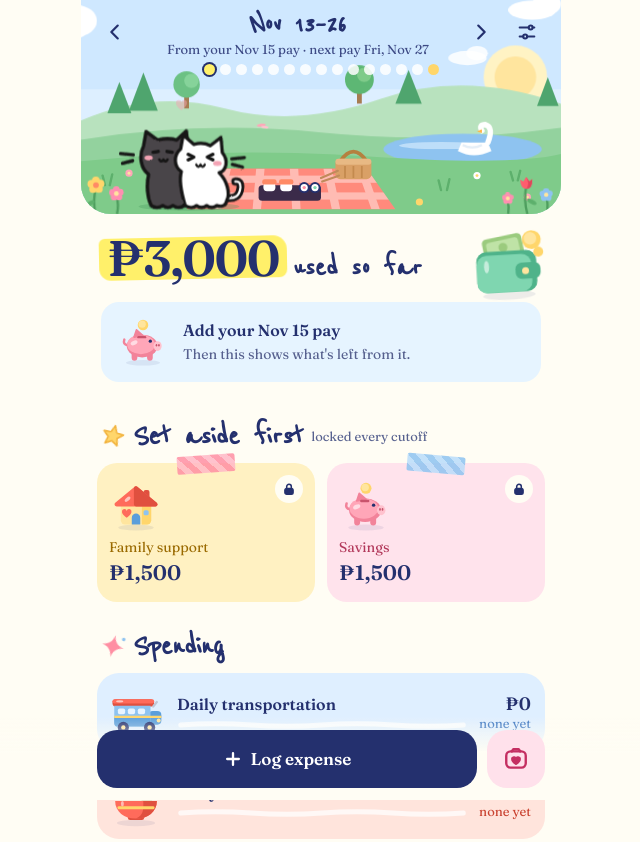
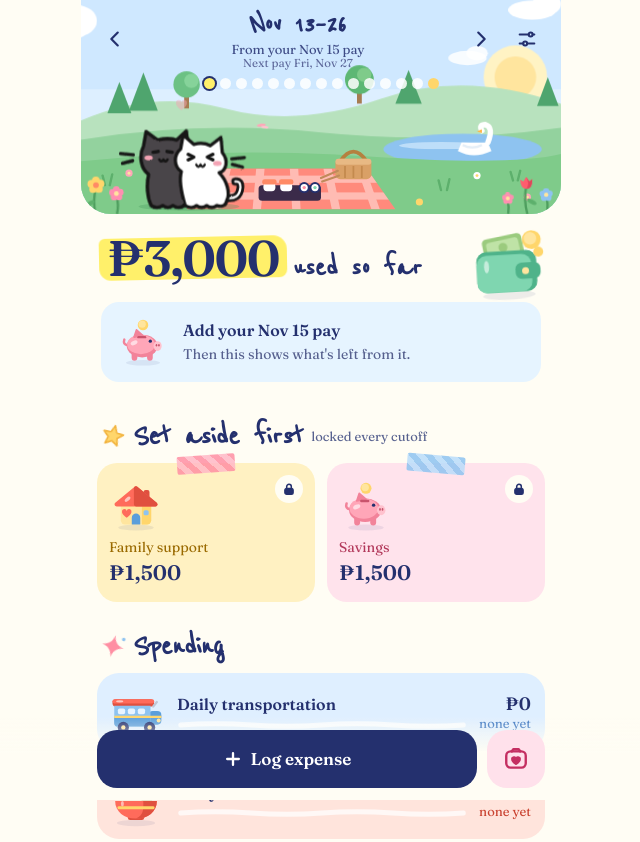
Before and after one commit to nikoulol/budget, a plain HTML site: page index.html in a window 1280 px wide. Shown: the top 842 px of the page, without its empty margins (319-959 px from the left). Drawn offline with Linux system fonts and the light colour scheme; a web font is replaced by a local one.

Commit message:
Header: pay source on one line, next pay as a muted second line

```diff
--- a/index.html
+++ b/index.html
@@ -91,6 +91,7 @@ svg{display:block}
 .cut{flex:1;text-align:center;line-height:1.1}
 .cut-label{font-family:var(--hand);font-size:calc(27px * var(--hs));font-weight:700}
 .cut-sub{font-size:13px;color:#3D4A85}
+.cut-next{font-size:11.5px;color:#5F6A9C;margin-top:1px;letter-spacing:.01em}
 .dots{display:flex;justify-content:center;gap:5px;margin:8px 0 2px;flex-wrap:wrap}
 .dot{width:11px;height:11px;border-radius:50%;background:rgba(255,255,255,.85)}
 .dot.past{background:#8E97C2}
@@ -349,6 +350,7 @@ input[type=date].field{width:150px;padding:0 10px}
       <div class="cut">
         <div class="cut-label" id="cutLabel">Cutoff</div>
         <div class="cut-sub" id="cutSub"></div>
+        <div class="cut-next" id="cutNext"></div>
       </div>
       <button class="icon-btn" id="next" aria-label="Next cutoff">
         <svg width="22" height="22" viewBox="0 0 24 24" fill="none" stroke="currentColor" stroke-width="2.4" stroke-linecap="round" stroke-linejoin="round"><path d="M9 5l7 7-7 7"/></svg>
@@ -670,7 +672,8 @@ function renderHeader(){
   const d = cutRange(viewKey), t = today(), curKey = cutKey(t), isCur = viewKey === curKey;
   $('cutLabel').textContent = rangeLabel(d.start, d.end);
   const np = payday(shiftCut(viewKey, 1));
-  $('cutSub').textContent = `From your ${payName(viewKey)} · ` + (isCur ? `next pay ${dayName(np)}` : viewKey < curKey ? `${d.start.getFullYear()}, past` : 'upcoming');
+  $('cutSub').textContent = `From your ${payName(viewKey)}`;
+  $('cutNext').textContent = isCur ? `Next pay ${dayName(np)}` : viewKey < curKey ? `Past period, ${d.start.getFullYear()}` : 'Upcoming period';
   $('next').disabled = shiftCut(viewKey, 1) > shiftCut(curKey, 1);
   let dots = '';
   for(let dd = d.start; dd <= d.end; dd = addDays(dd, 1)) dots += `<span class="dot ${dd < t ? 'past' : (+dd === +t ? 'today' : '')}"></span>`;
```
